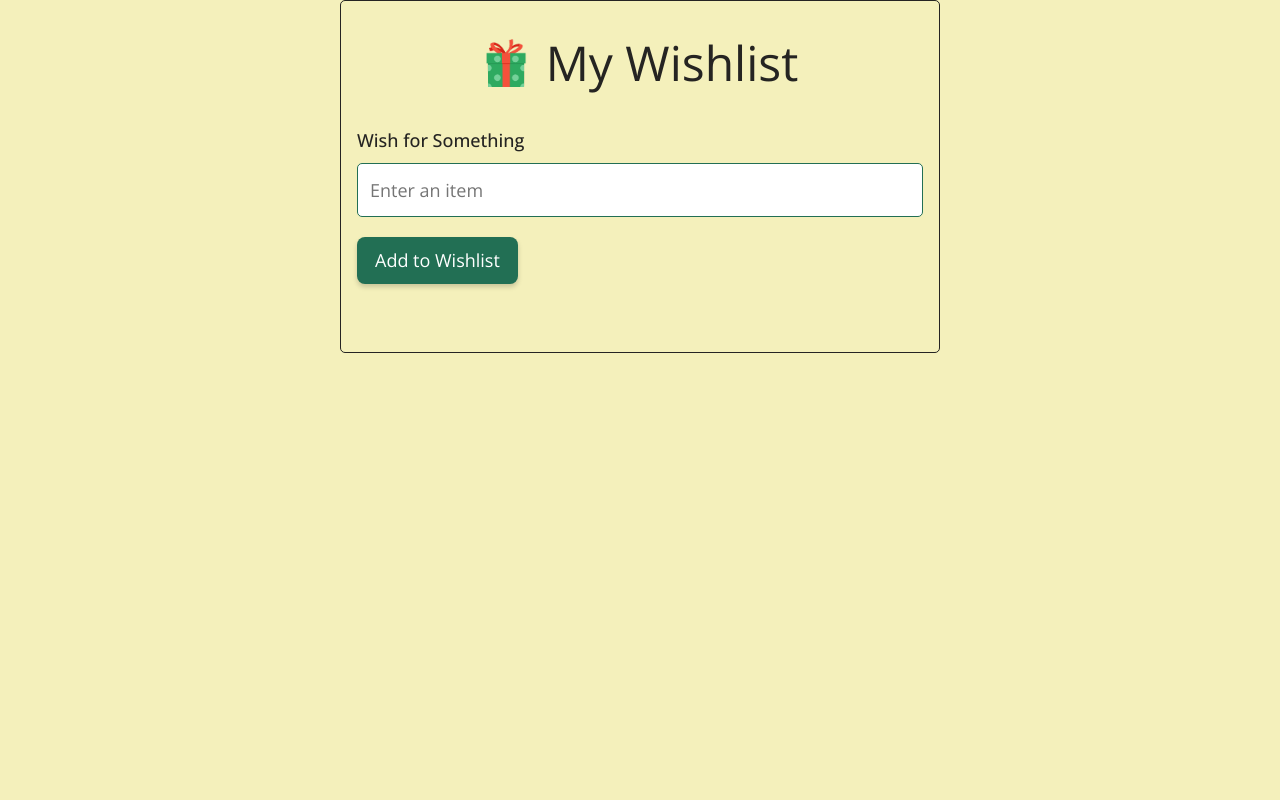
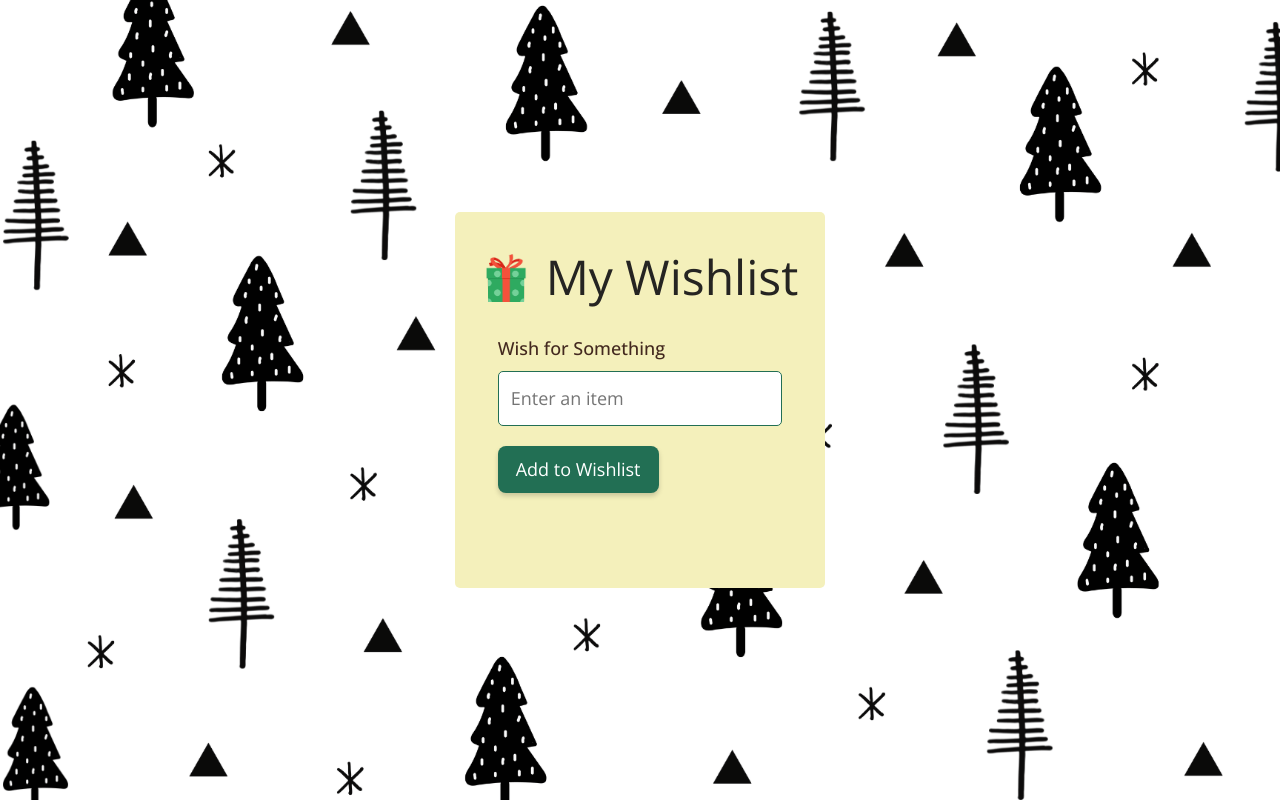
Before and after one commit to MattPahuta/javascriptmas2023, a plain HTML site: page 07/index.html in a window 1280 px wide. Drawn offline with nearby package versions, Linux system fonts and the light colour scheme.

Commit message:
Complete LS feature, day 7 wishlist

```diff
--- a/07/main.js
+++ b/07/main.js
@@ -79,7 +79,8 @@ function removeItem(e) {
     console.log(e.target.closest('li'))
     const itemToRemove = e.target.closest('li');
     itemToRemove.remove();
-    removeItemFromStorage(itemToRemove);
+    console.log(itemToRemove.innerText)
+    removeItemFromStorage(itemToRemove.innerText);
   }
 }
 
--- a/07/style.css
+++ b/07/style.css
@@ -36,24 +36,30 @@ html, body {
 body {
   min-height: 100vh;
   display: grid;
+  place-items: center;
   font-family: var(--ff-primary);
   font-size: var(--fs-400);
   line-height: 1.6;
   background: var(--clr-beige);
   color: var(--clr-rich-black);
+  text-align: center;
 
-  text-align: center;
+  background-image: url('./assets/xmasBG.png');
+  background-size: cover;
+  background-repeat: no-repeat;
+
 }
 
 .container {
+  padding: 1.5em;
   max-width: 600px;
   margin-inline: auto;
   border-radius: 5px;
-  border: 1px solid var(--clr-rich-black);
+  background: var(--clr-beige);
 }
 
 header {
-  padding: 1.5rem 0;
+  margin-bottom: 1em;
   display: flex;
   align-items: center;
   justify-content: center;
@@ -79,15 +85,14 @@ h1 {
 
 .input-container {
   flex-direction: column;
-
   align-items: flex-start;
   gap: .5rem;
 }
 
 .input-container label {
   font-weight: 500;
+  color: var(--clr-brown);
 }
-
 
 .item-input {
   width: 100%;
```
